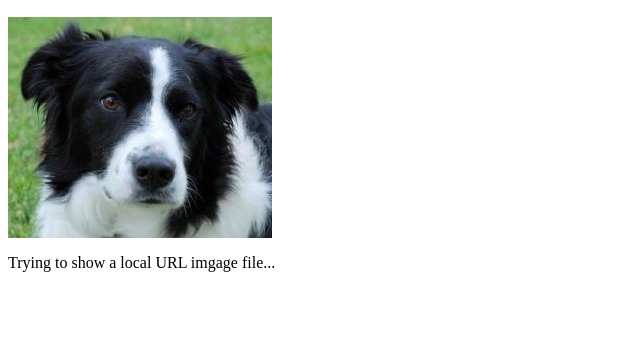
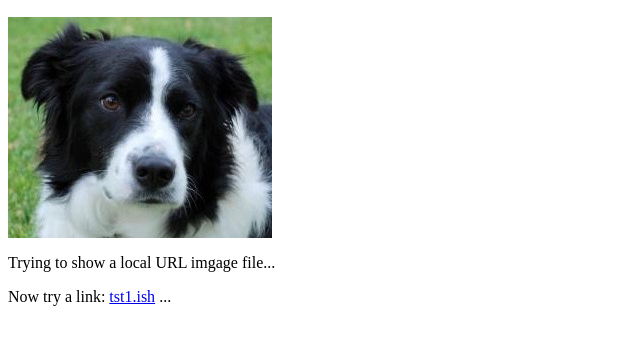
Before and after one commit to petercanz/hello-world, a plain HTML site: page index.html in a window 1280 px wide. Shown: the part 38-380 px from the top of the page, without its empty margins (0-640 px from the left). Drawn offline with Linux system fonts and the light colour scheme.

Commit message:
Update index.html

```diff
--- a/index.html
+++ b/index.html
@@ -3,3 +3,5 @@
 <img src='gracie4.jpg'/>
 
 <p>Trying to show a local URL imgage file... </p>
+
+<p>Now try a link: <a href='tst1.ish.html'>tst1.ish</a> ... </p>
```
